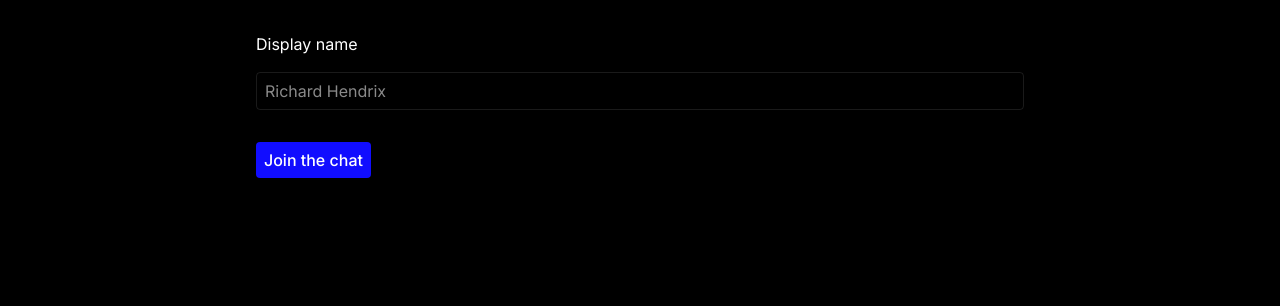
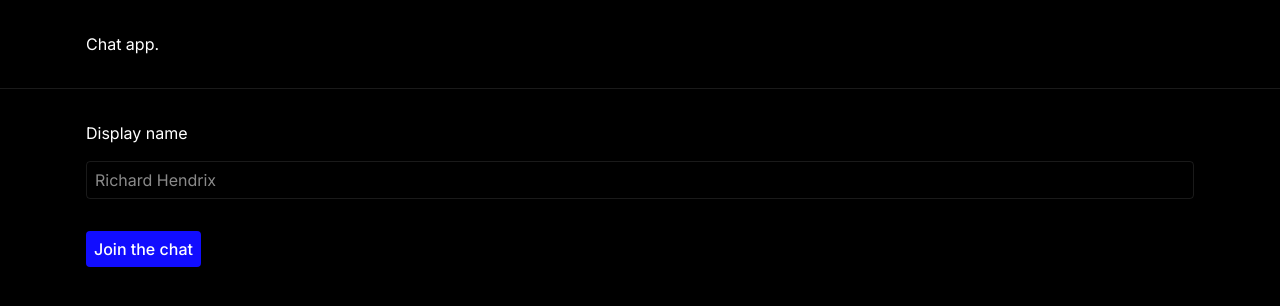
Before and after one commit to stadium-ws/stadium-js, a Next.js app in the folder apps/demo-chat/: page / in a window 1280 px wide. Shown: the top 306 px of the page. Built offline with nearby package versions, Linux system fonts and the light colour scheme.

Commit message:
Clean up

```diff
--- /dev/null
+++ b/apps/demo-chat/src/components/Container.tsx
@@ -0,0 +1,22 @@
+import React from 'react'
+import styled from 'styled-components'
+
+const Component = styled.div`
+  max-width: ${props => props.theme.containerWidth}px;
+  margin: 2rem auto;
+  padding: 0 1rem;
+`
+
+interface Container {
+  children: React.ReactNode
+}
+
+const Container = ({ children }: Container) => {
+  return (
+    <Component>
+      {children}
+    </Component>
+  )
+}
+
+export default Container
--- /dev/null
+++ b/apps/demo-chat/src/components/Header.tsx
@@ -0,0 +1,67 @@
+import React from 'react'
+import styled from 'styled-components'
+import { useSession } from '@/contexts/SessionContext'
+import Container from '@/components/Container'
+
+const Component = styled.div`
+  border-bottom: 1px solid rgba(255, 255, 255, .1);
+`
+
+const Content = styled.div`
+  display: flex;
+  flex-direction: row;
+  align-items: center;
+  justify-content: space-between;
+  width: 100%;
+  min-width: 100%;
+`
+
+const Branding = styled.div``
+
+const UserInfo = styled.div`
+  margin-left: auto;
+  display: flex;
+  flex-direction: column;
+  align-items: center;
+  justify-content: center;
+`
+
+const DisplayName = styled.div``
+
+const Logout = styled.div`
+  font-size: 0.85rem;
+  color: rgba(255, 255, 255, .5);
+`
+
+const Header = () => {
+  const session = useSession()
+  const isLoggedIn = !!session.user
+
+  const handleLogoutClick = () => {
+    session.logout()
+  }
+
+  return (
+    <Component>
+      <Container>
+        <Content>
+          <Branding>
+            Chat app.
+          </Branding>
+          {isLoggedIn && (
+            <UserInfo>
+              <DisplayName>
+                {session.user!.displayName}
+              </DisplayName>
+              <Logout onClick={handleLogoutClick}>
+                Logout
+              </Logout>
+            </UserInfo>
+          )}
+        </Content>
+      </Container>
+    </Component>
+  )
+}
+
+export default Header
--- a/apps/demo-chat/src/components/Layout.tsx
+++ b/apps/demo-chat/src/components/Layout.tsx
@@ -1,11 +1,6 @@
 import React from 'react'
-import styled from 'styled-components'
-
-const Component = styled.div`
-  max-width: 800px;
-  margin: 2rem auto;
-  padding: 0 1rem;
-`
+import Header from '@/components/Header'
+import Container from '@/components/Container'
 
 interface Layout {
   children: React.ReactNode
@@ -13,9 +8,12 @@ interface Layout {
 
 const Layout = ({ children }: Layout) => {
   return (
-    <Component>
-      {children}
-    </Component>
+    <>
+      <Header />
+      <Container>
+        {children}
+      </Container>
+    </>
   )
 }
 
--- a/apps/demo-chat/src/contexts/SessionContext.tsx
+++ b/apps/demo-chat/src/contexts/SessionContext.tsx
@@ -10,12 +10,13 @@ interface SessionContext {
   user?: User
   isInitialized: boolean
   setUser: (user: User) => void
+  logout: () => void
 }
 
 export const SessionContext = createContext<SessionContext | null>(null)
 
-export const useSession = () => {
-  return useContext(SessionContext)
+export const useSession = (): SessionContext => {
+  return useContext(SessionContext) as SessionContext
 }
 
 interface SessionContextProvider {
@@ -26,10 +27,15 @@ const SessionContextProvider = ({ children }: SessionContextProvider) => {
   const [user, setUser] = useState<User | undefined>()
   const [isInitialized, setIsInitialized] = useState<boolean>(false)
 
+  const logout = () => {
+    setUser(undefined)
+  }
+
   const sessionContext: SessionContext = {
     user,
     isInitialized,
-    setUser
+    setUser,
+    logout
   }
 
   return (
```
